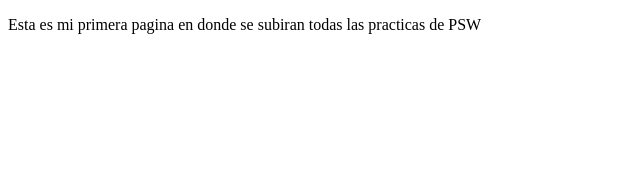
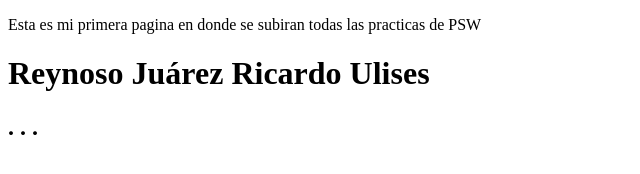
Before and after one commit to pemex69/4IV10_Reynoso_Ju-rez_Ricardo_Ulises_PSW, a plain HTML site: page index.html in a window 1280 px wide. Shown: the whole page, without its empty margins (0-640 px from the left). Drawn offline with Linux system fonts and the light colour scheme.

Commit message:
index corregido

```diff
--- a/index.html
+++ b/index.html
@@ -9,6 +9,8 @@
 <body>
     <div class = "container">
         <p>Esta es mi primera pagina en donde se subiran todas las practicas de PSW</p>
+        <h1>Reynoso Juárez Ricardo Ulises</h1>
+        <h2> . . .</h2>
     </div>
 </body>
 </html>
```
